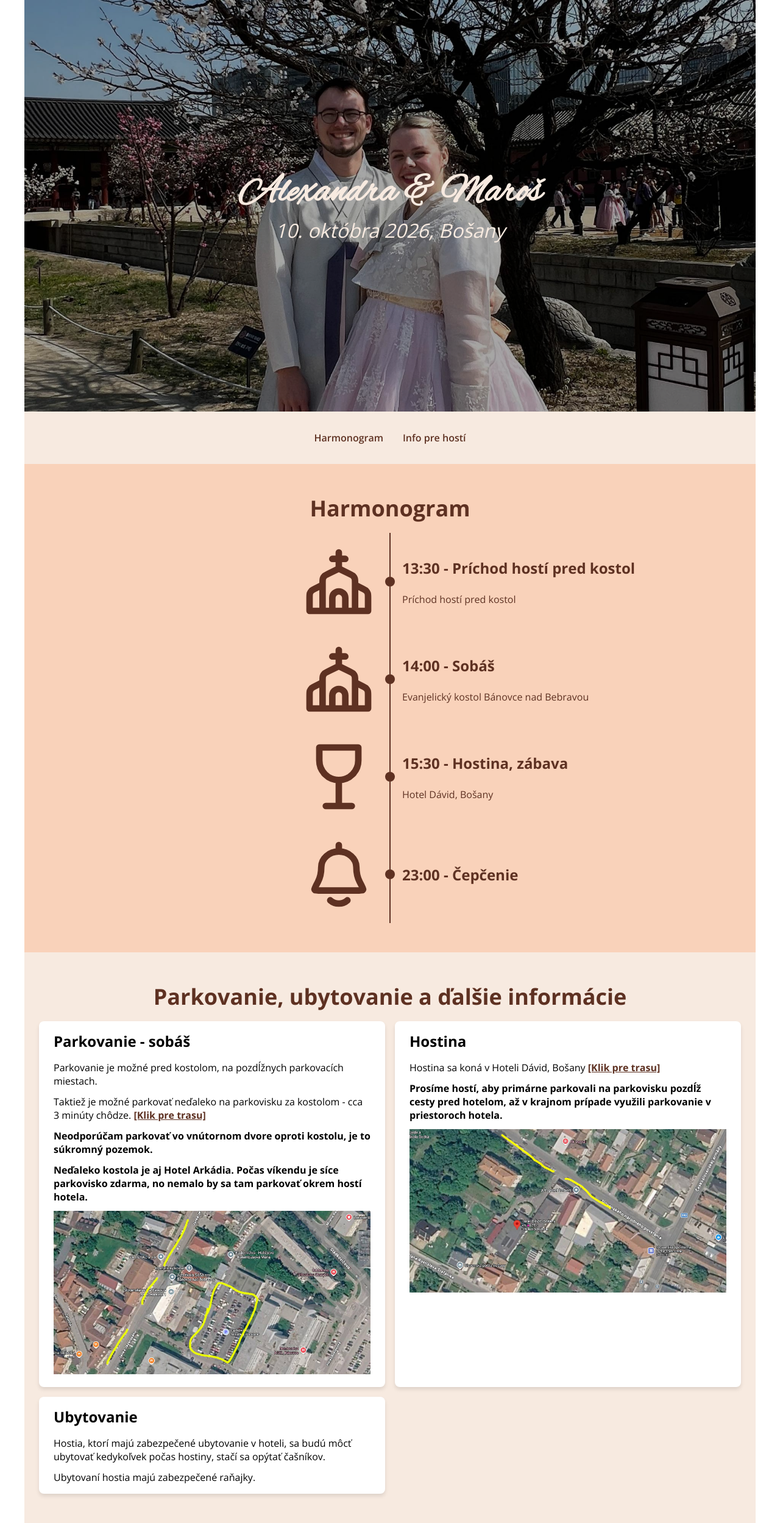
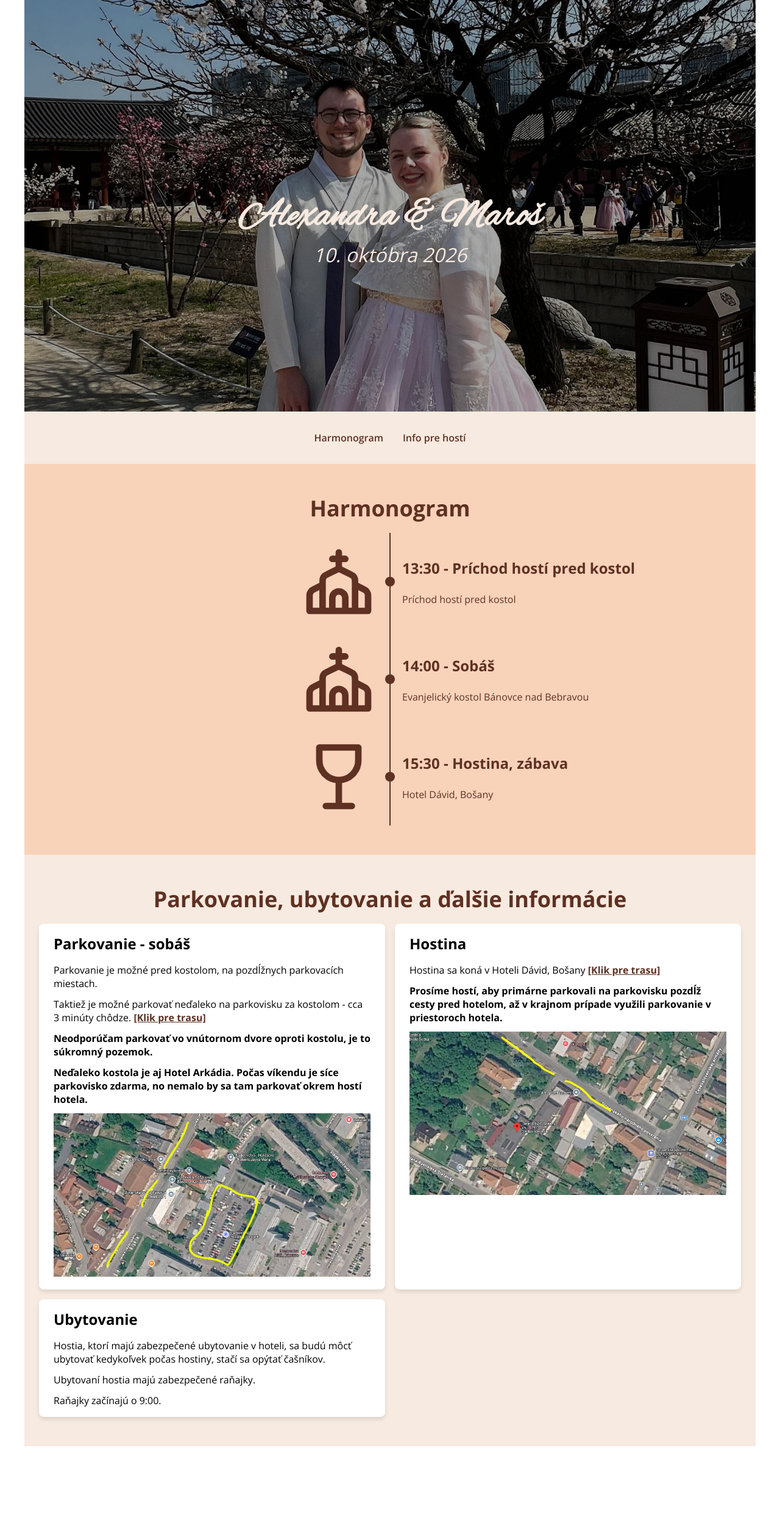
Before and after one commit to mAntala/svadba-maros-sandra, a React (Vite) app: page / in a window 1280 px wide. Shown: the whole page at 61% size. After the commit the page ends 2372 px from the top, so only its background shows below. Built offline with nearby package versions, Linux system fonts and the light colour scheme.

Commit message:
made changes #ŠandroVibe

```diff
--- a/src/components/Hero.tsx
+++ b/src/components/Hero.tsx
@@ -9,7 +9,7 @@ function Hero() {
                 <img className="hero__image" src={heroImage} width="100%" />
                 <section className="hero__content">
                     <h1>Alexandra & Maroš</h1>
-                    <h2>10. októbra 2026, Bošany</h2>
+                    <h2>10. októbra 2026</h2>
                 </section>
             </Box>
         </>
--- a/src/components/Info.tsx
+++ b/src/components/Info.tsx
@@ -29,7 +29,11 @@ function Info() {
                 />
                 <InfoItem
                     title="Ubytovanie"
-                    text="<p>Hostia, ktorí majú zabezpečené ubytovanie v hoteli, sa budú môcť ubytovať kedykoľvek počas hostiny, stačí sa opýtať čašníkov.</p><p>Ubytovaní hostia majú zabezpečené raňajky.</p>"
+                    text={`
+                <p>Hostia, ktorí majú zabezpečené ubytovanie v hoteli, sa budú môcť ubytovať kedykoľvek počas hostiny, stačí sa opýtať čašníkov.</p>
+                <p>Ubytovaní hostia majú zabezpečené raňajky.</p>
+                <p>Raňajky začínajú o 9:00.</p>
+                `}
                 />
             </section>
         </Container>
--- a/src/components/Timeline.tsx
+++ b/src/components/Timeline.tsx
@@ -2,7 +2,6 @@ import { Container } from '@mui/material';
 import TimelineItem from './TimelineItem';
 import ChurchIcon from '../assets/icons/church.svg?react';
 import WineGlassIcon from '../assets/icons/wine-glass.svg?react';
-import BellIcon from '../assets/icons/bell-alt.svg?react';
 
 function Timeline() {
     return (
@@ -22,10 +21,6 @@ function Timeline() {
                 time="15:30 - Hostina, zábava"
                 text="Hotel Dávid, Bošany"
             />
-            <TimelineItem
-                icon={<BellIcon width={128} height={128} stroke="#5e3122" />}
-                time="23:00 - Čepčenie"
-            />
         </Container>
     );
 }
--- a/src/styles/index.css
+++ b/src/styles/index.css
@@ -22,6 +22,7 @@ html {
 h1 {
     font-family: 'Alex Brush', cursive;
     font-size: 4rem;
+    margin-top: 80px;
 }
 
 h2 {
```
